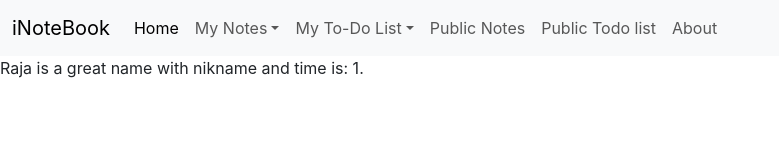
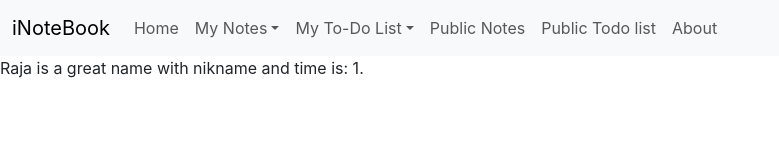
Before and after one commit to ee17btech11034/i-NoteBook, a React (Create React App) app in the folder frontend/: page /about in a window 1280 px wide. Shown: the top 160 px of the page, without its empty margins (0-779 px from the left). Built offline with nearby package versions, Linux system fonts and the light colour scheme.

Commit message:
useLocation Hook in Navbar

```diff
--- a/frontend/src/components/Navbar.js
+++ b/frontend/src/components/Navbar.js
@@ -1,7 +1,12 @@
-import React from "react";
-import { Link } from "react-router-dom";
+import React, {useEffect} from "react";
+import { Link, useLocation } from "react-router-dom";
 
 const Navbar = () => {
+    let location = useLocation();
+    useEffect(()=>{
+        console.log(location) //navbar me jis par bhi click krunga usko track krke location batayega
+        console.log(location.pathname) //ye uska pathname batayega like /, /about, etc..
+    }, [location])
   return (
     <div>
       <nav className="navbar navbar-expand-lg bg-body-tertiary">
@@ -13,7 +18,8 @@
             <div className="collapse navbar-collapse" id="navbarNavDropdown">
             <ul className="navbar-nav">
                 <li className="nav-item">
-                    <Link className="nav-link active" aria-current="page" to="/">Home</Link>
+                    {/* <Link className="nav-link active" aria-current="page" to="/">Home</Link> */}
+                    <Link className={`nav-link ${location.pathname==="/"? "active":""}`} aria-current="page" to="/">Home</Link>
                 </li>
                 {/* <li className="nav-item">
                     <Link className="nav-link" to="/mynotes">My Notes</Link>
```
